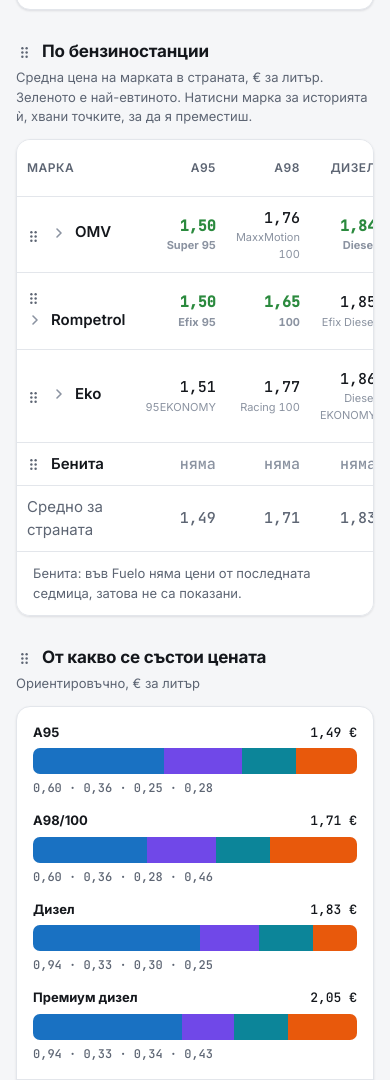
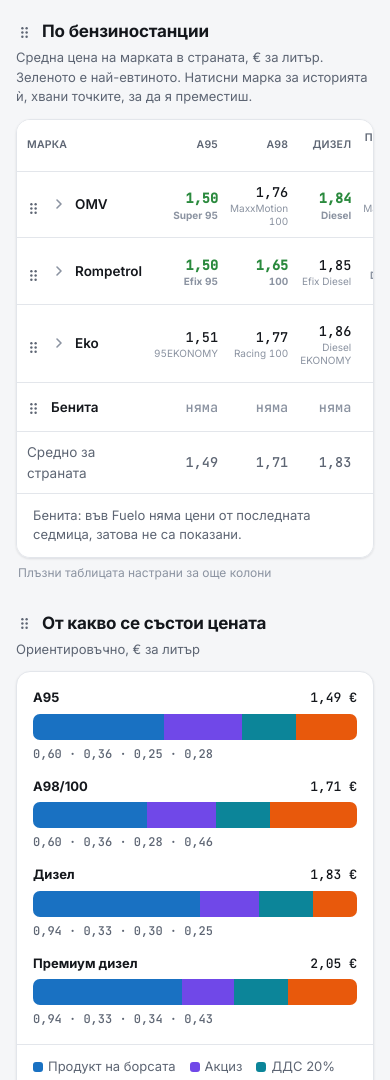
Before and after one commit to nikx111/gorivo, a plain HTML site: page docs/index.html in a window 390 px wide. Shown: the part 2009-3089 px from the top of the page. Drawn offline with nearby package versions, Linux system fonts and the light colour scheme.

Commit message:
Телефон: таблиците се побират, закована колона с името, подсказка за плъзгане
Co-Authored-By: Claude Opus 5.5 <noreply@anthropic.com>

```diff
--- a/docs/index.html
+++ b/docs/index.html
@@ -99,6 +99,8 @@ tr.sort-chosen td { background: var(--surface-2); }
 .exp svg { width: 16px; height: 16px; color: var(--faint); transition: transform .2s; }
 .exp[aria-expanded="true"] svg { transform: rotate(90deg); color: var(--accent); }
 tr.brandrow { cursor: pointer; }
+tr.brandrow td:first-child { white-space: nowrap; }
+.exp { min-height: 28px; }
 tr.brandrow:hover td { background: var(--surface-2); }
 tr.detail td { background: var(--surface-2); padding: 16px; text-align: left; }
 .dgrid { display: grid; grid-template-columns: 1fr 220px; gap: 16px; align-items: start; }
@@ -156,6 +158,9 @@ td .lbl { display: block; font-size: 11px; color: var(--faint); font-family: Int
 td.best { color: var(--down); font-weight: 700; }
 .brand { font-weight: 600; }
 .scroll { overflow-x: auto; }
+.scrollhint { display: none; font-size: 12px; color: var(--faint); margin: 6px 2px 0; }
+@media (max-width: 640px) { .scrollhint { display: block; } }
+.scrollhint[hidden] { display: none !important; }
 
 /* Разбивка */
 .split { display: grid; grid-template-columns: 1.3fr 1fr; gap: 12px; }
@@ -188,7 +193,14 @@ footer a { color: var(--muted); }
   .next b { font-size: 12px; }
   .next div { font-size: 11px; }
   .chartwrap { height: 260px; }
-  th, td { padding: 10px 10px; }
+  th, td { padding: 10px 6px; font-size: 13.5px; }
+  thead th { font-size: 10.5px; letter-spacing: .02em; }
+  td .lbl { font-size: 10px; line-height: 1.25; white-space: normal; }
+  td:first-child, th:first-child { position: sticky; left: 0; z-index: 1; background: var(--surface); padding-left: 10px; }
+  tr.brandrow:hover td:first-child { background: var(--surface-2); }
+  tr.detail td:first-child { position: static; background: var(--surface-2); }
+  .stats { display: grid; grid-template-columns: 1fr 1fr; gap: 10px 16px; width: 100%; }
+  .stats b { font-size: 18px; }
   header { padding-top: 16px; }
 }
 /* ds-allow-hardcode:end */
@@ -244,6 +256,7 @@ footer a { color: var(--muted); }
   <section data-sec="brands">
     <div class="head"><div><div class="titlerow"><button class="grip secgrip" data-sec="brands" aria-label="Премести блока „По бензиностанции“: хвани или ползвай стрелките"><svg viewBox="0 0 24 24" fill="currentColor" aria-hidden="true"><circle cx="9" cy="6" r="1.7"/><circle cx="15" cy="6" r="1.7"/><circle cx="9" cy="12" r="1.7"/><circle cx="15" cy="12" r="1.7"/><circle cx="9" cy="18" r="1.7"/><circle cx="15" cy="18" r="1.7"/></svg></button><h2>По бензиностанции</h2></div><p class="sub">Средна цена на марката в страната, € за литър. Зеленото е най-евтиното. Натисни марка за историята ѝ, хвани точките, за да я преместиш.</p></div></div>
     <div class="card scroll"><table id="brands"></table><div class="note" id="brandnote" hidden></div></div>
+    <p class="scrollhint" data-for="brands">Плъзни таблицата настрани за още колони</p>
   </section>
 
   <section data-sec="parts">
@@ -291,6 +304,7 @@ footer a { color: var(--muted); }
   <section data-sec="countries">
     <div class="head"><div><div class="titlerow"><button class="grip secgrip" data-sec="countries" aria-label="Премести блока „Съседите и Германия“: хвани или ползвай стрелките"><svg viewBox="0 0 24 24" fill="currentColor" aria-hidden="true"><circle cx="9" cy="6" r="1.7"/><circle cx="15" cy="6" r="1.7"/><circle cx="9" cy="12" r="1.7"/><circle cx="15" cy="12" r="1.7"/><circle cx="9" cy="18" r="1.7"/><circle cx="15" cy="18" r="1.7"/></svg></button><h2>Съседите и Германия</h2></div><p class="sub">Средни цени днес, € за литър. Процентът е спрямо България.</p></div></div>
     <div class="card scroll"><table id="countries"></table></div>
+    <p class="scrollhint" data-for="countries">Плъзни таблицата настрани за още колони</p>
   </section>
 
   </main>
@@ -391,6 +405,15 @@ function initSections() {
   });
 }
 initSections();
+// Подсказка „плъзни настрани“ само когато таблицата не се побира
+function hints() {
+  document.querySelectorAll('.scrollhint').forEach((h) => {
+    const box = document.getElementById(h.dataset.for).parentElement;
+    h.hidden = box.scrollWidth <= box.clientWidth + 2 || box.scrollLeft + box.clientWidth >= box.scrollWidth - 2;
+    box.onscroll = () => (h.hidden = box.scrollLeft + box.clientWidth >= box.scrollWidth - 2);
+  });
+}
+addEventListener('resize', hints);
 
 let brandSort;
 function sortBrands() {
@@ -623,7 +646,7 @@ Promise.all(['latest', 'oil', 'history', 'model'].map((f) => fetch('data/' + f +
   const up = new Date(L.updated);
   $('#meta').innerHTML = 'Обновено ' + up.toLocaleString('bg-BG', { day: 'numeric', month: 'long', hour: '2-digit', minute: '2-digit', timeZone: 'Europe/Sofia' }) +
     (L.bno ? `<br>BNO (Brent фонд) <span class="num">${fmt(L.bno.price)} $ ${pct(L.bno.change)}</span>` : '');
-  initOrder(); renderAll(); initSort(); renderChecks();
+  initOrder(); renderAll(); initSort(); renderChecks(); hints();
   seg('#histfuel', (v) => { histFuel = v; drawHist(); });
   // Графиките се чертаят след шрифтовете, иначе подписите на осите се мерят с резервния шрифт и се изрязват
   document.fonts.ready.then(() => { drawOil(); drawHist(); renderAcc(); });
```
